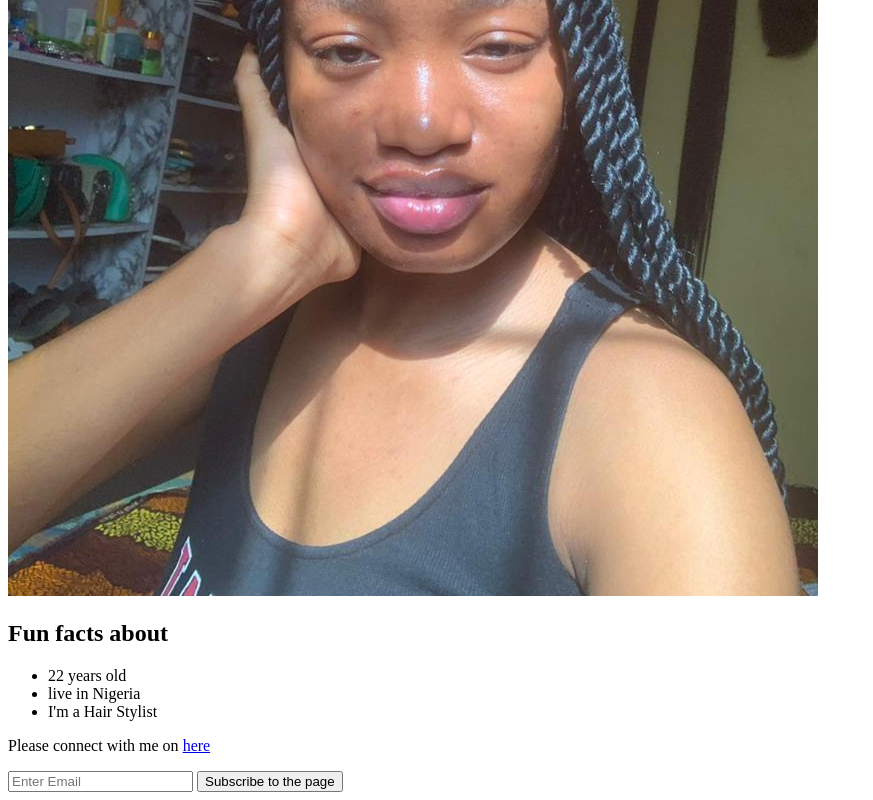
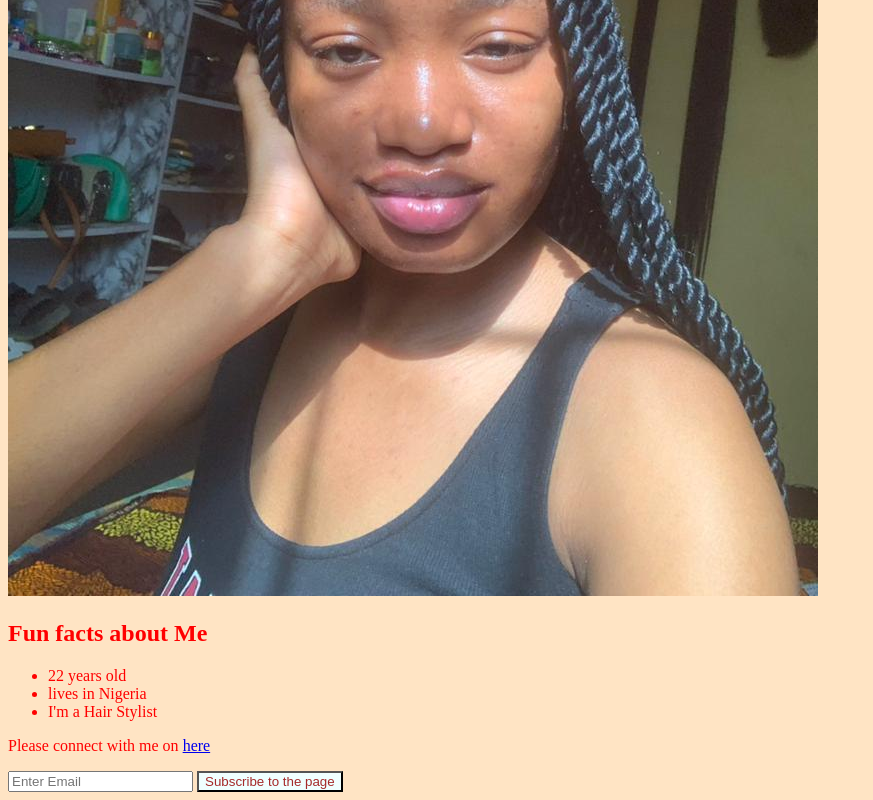
Before and after one commit to water-stack/Seraphic, a plain HTML site: page index.html in a window 1280 px wide. Shown: the part 564-1364 px from the top of the page, without its empty margins (0-873 px from the left). Drawn offline with Linux system fonts and the light colour scheme.

Commit message:
Fix stylesheet link and update heading text; remove unused image styles

```diff
--- a/index.html
+++ b/index.html
@@ -3,7 +3,7 @@
     <head>
       <meta charset="UTF-8">
       <meta name="viewport" content="width=device-width, initial-scale=1.0">
-      <link rel="stylesheet" href="website.css">
+      <link rel="stylesheet" href="style.css">
       <title>Document</title>
     </head>
     <body>
@@ -11,10 +11,10 @@
 
       <img src="Seraph.jpg" alt="Seraph" />
 
-      <h2>Fun facts about</h2>
+      <h2>Fun facts about Me</h2>
       <ul>
         <li>22 years old</li>
-        <li>live in Nigeria</li>
+        <li>lives in Nigeria</li>
         <li>I'm a Hair Stylist</li>
       </ul>
       <p>
--- a/style.css
+++ b/style.css
@@ -13,7 +13,3 @@ button {
 input {
   color: #4f24a0;
 }
-img {
-  width: 20%;
-  height: 20%;
-}
```
